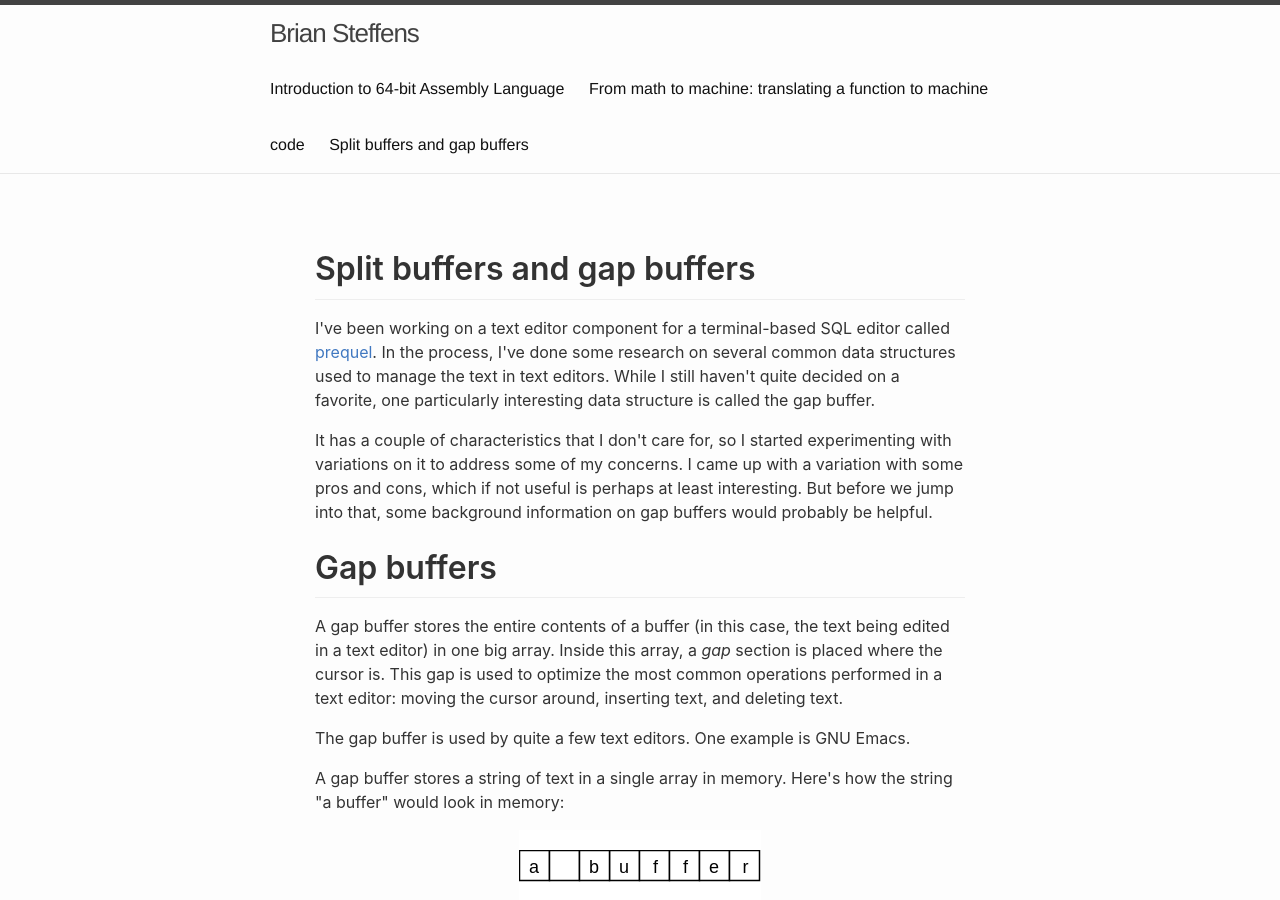
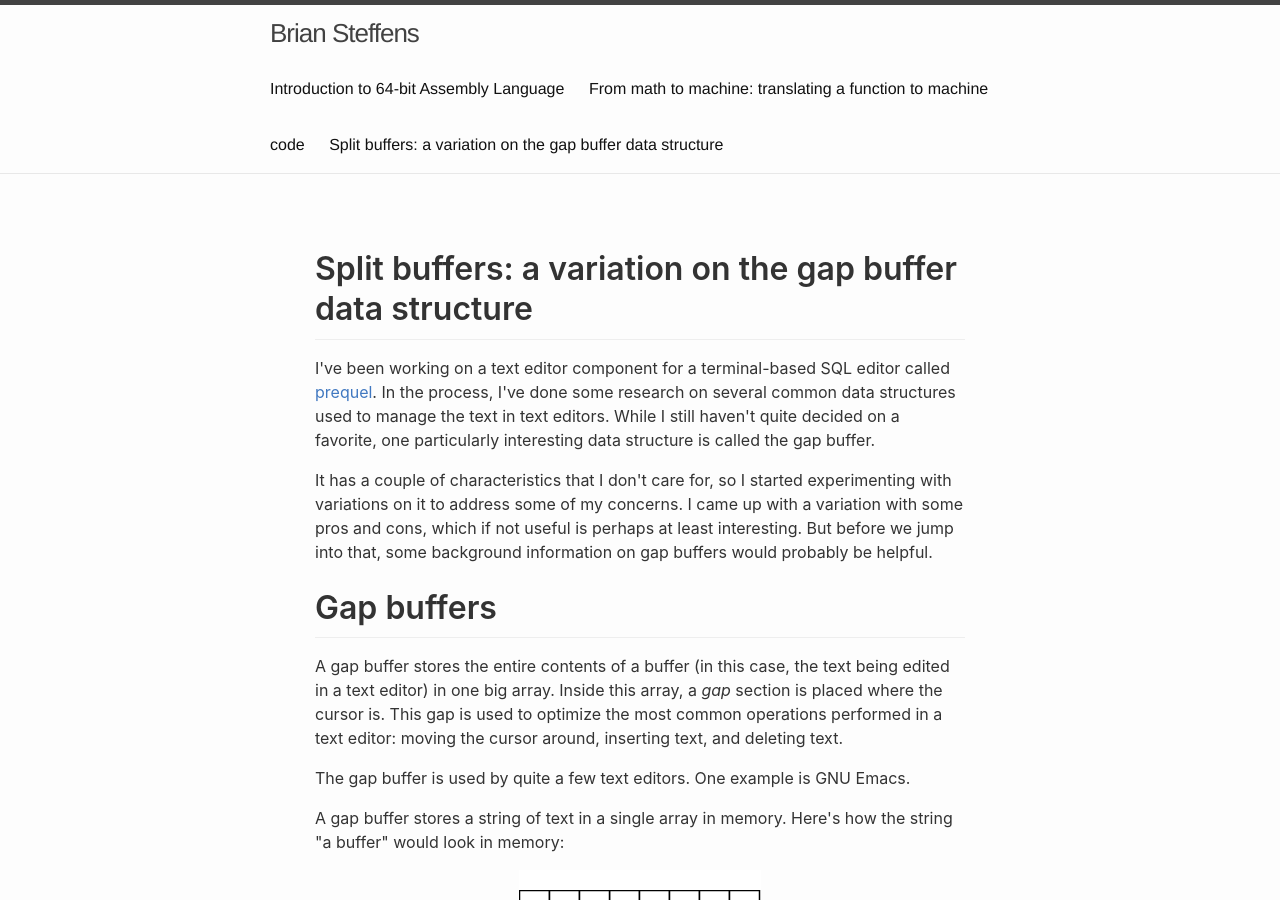
Before and after one commit to briansteffens/briansteffens.github.io, a Jekyll site: the page built from _posts/2017-06-19-split-buffers.md, in a window 1280 px wide and 900 px high. Built offline with Jekyll 4.4.1, drawn with Linux system fonts in a browser that asks for light colours.

Commit message:
Change title

```diff
--- a/_posts/2017-06-19-split-buffers.md
+++ b/_posts/2017-06-19-split-buffers.md
@@ -31,7 +31,7 @@ layout: default
   src="https://cdn.mathjax.org/mathjax/latest/MathJax.js?config=TeX-MML-AM_CHTML">
 </script>
 
-<div class="markdown-body"><h1>Split buffers and gap buffers</h1>
+<div class="markdown-body"><h1>Split buffers: a variation on the gap buffer data structure</h1>
 <p>I've been working on a text editor component for a terminal-based SQL editor
 called <a href="https://github.com/briansteffens/prequel">prequel</a>. In the process,
 I've done some research on several common data structures used to manage the
--- a/blog/split-buffers/post.md
+++ b/blog/split-buffers/post.md
@@ -1,5 +1,5 @@
-Split buffers and gap buffers
-=============================
+Split buffers: a variation on the gap buffer data structure
+===========================================================
 
 I've been working on a text editor component for a terminal-based SQL editor
 called [prequel](https://github.com/briansteffens/prequel). In the process,
```
